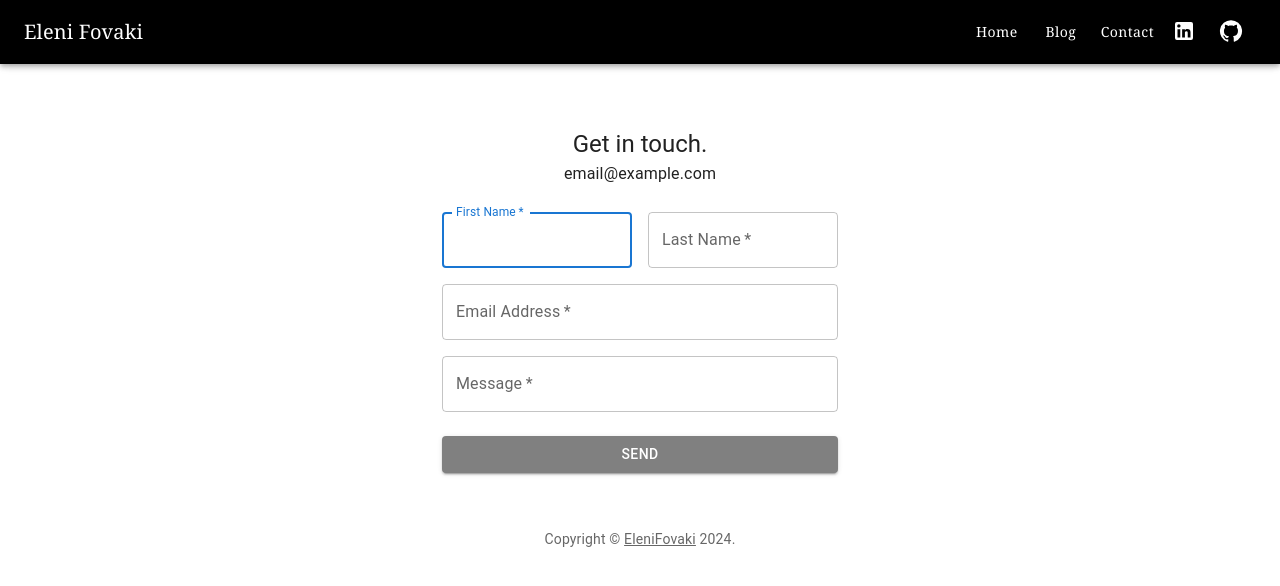
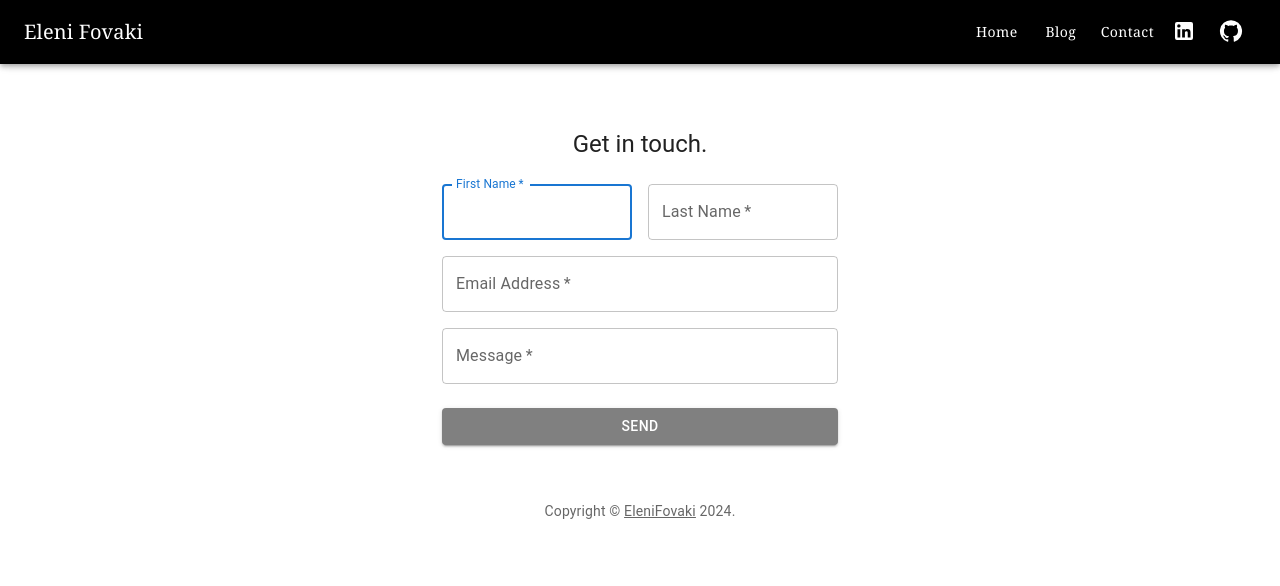
Before and after one commit to EleniFovaki/website-portfolio, a React (Create React App) app: page /contact in a window 1280 px wide. Shown: the top 586 px of the page. Built offline with nearby package versions, Linux system fonts and the light colour scheme.

Commit message:
remove a subheader
remove a subheader

```diff
--- a/src/Contact.js
+++ b/src/Contact.js
@@ -44,9 +44,6 @@ function Contact() {
 
           <Typography component="h1" variant="h5">
             Get in touch.
-          </Typography>
-          <Typography component="h2" variant="subtitle1">
-            email@example.com
           </Typography>
           <Box component="form" noValidate  sx={{ mt: 3 }}>
             <Grid container spacing={2}>
```
